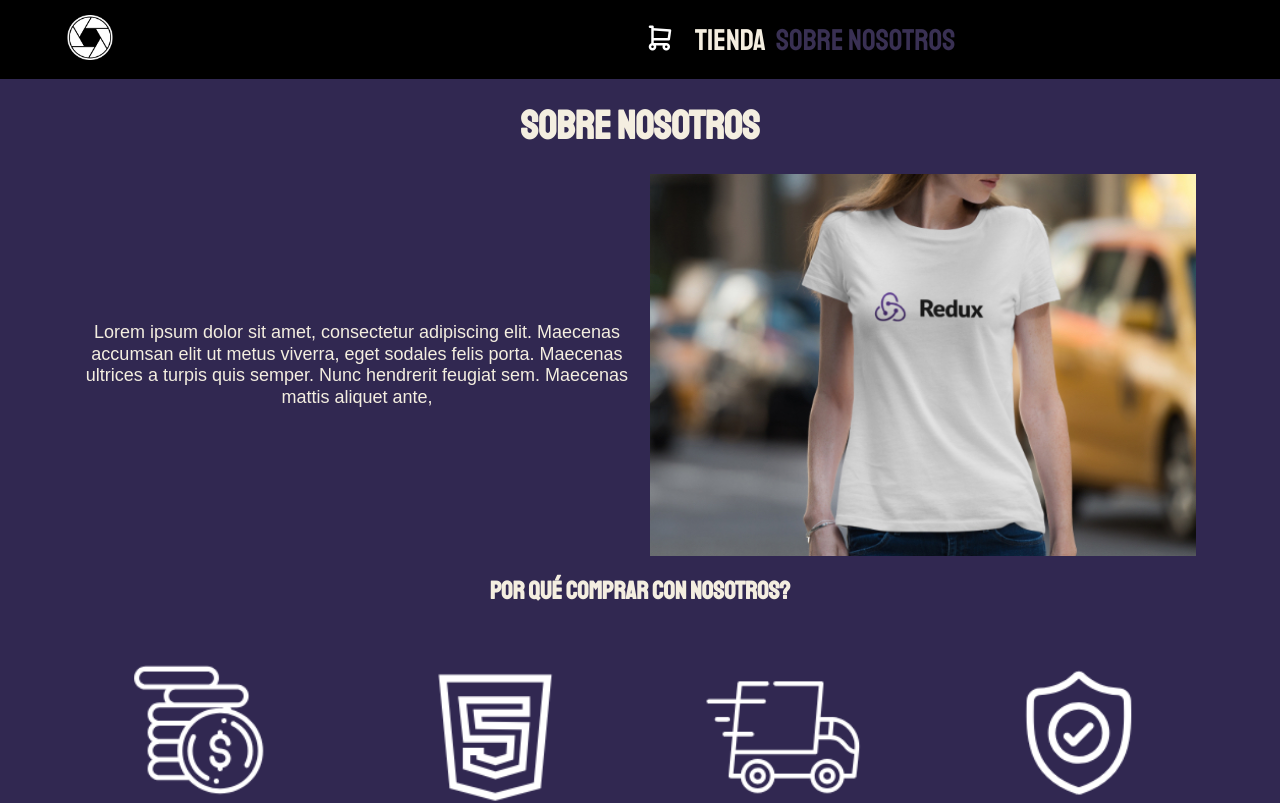
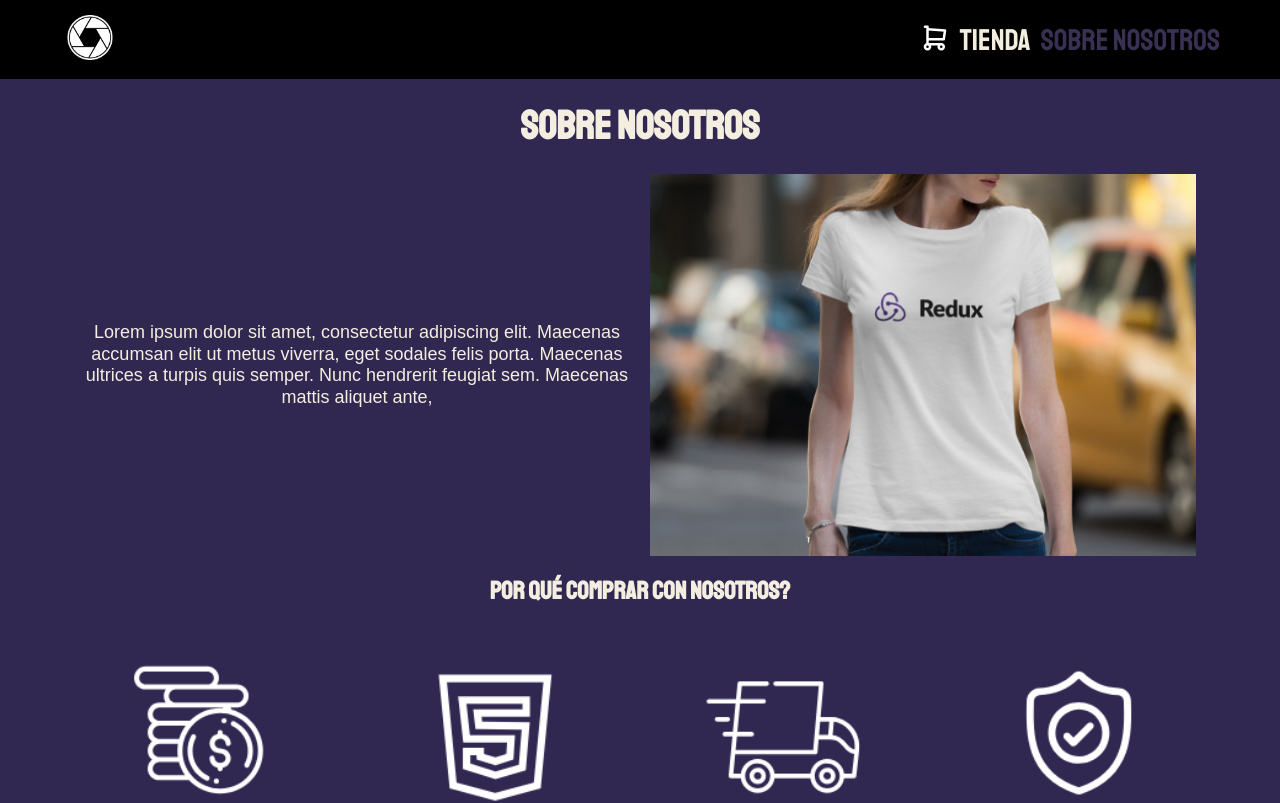
Before and after one commit to EstebanM159/paginaRemeras, an Angular app: page /sobrenosotros in a window 1280 px wide. Shown: the top 803 px of the page. Built offline with nearby package versions, Linux system fonts and the light colour scheme.

Commit message:
Fix nav bug

```diff
--- a/src/app/nav/nav.component.css
+++ b/src/app/nav/nav.component.css
@@ -4,7 +4,7 @@
   justify-content: space-between;
   padding: 1.5rem 6rem;
   background-color: #000;
-  position: relative;
+  /* position: relative; */
 }
 @media (width<=700px){
   .header{
@@ -52,7 +52,6 @@
   color: var(--blanco);
   font-size: 3rem;
   line-height: 3rem;
-  text-wrap: nowrap;
 }
 
 nav a.active,
@@ -90,15 +89,20 @@ nav a.active,
   }
   .nav-container{
     align-items: center;
-    width: 100%;
+    /* width: 100%; */
+    gap: 0;
   }
   .navegacion {
     flex-direction: row;
     align-items: center;
     justify-content: space-around;
     position: initial;
-    /* width: 100%; */
+    width: 100%;
     overflow: inherit;
+    /* gap: 0; */
+  }
+  .navegacion__enlace{
+  text-wrap: nowrap;
   }
 }
 .cart-button{
```
